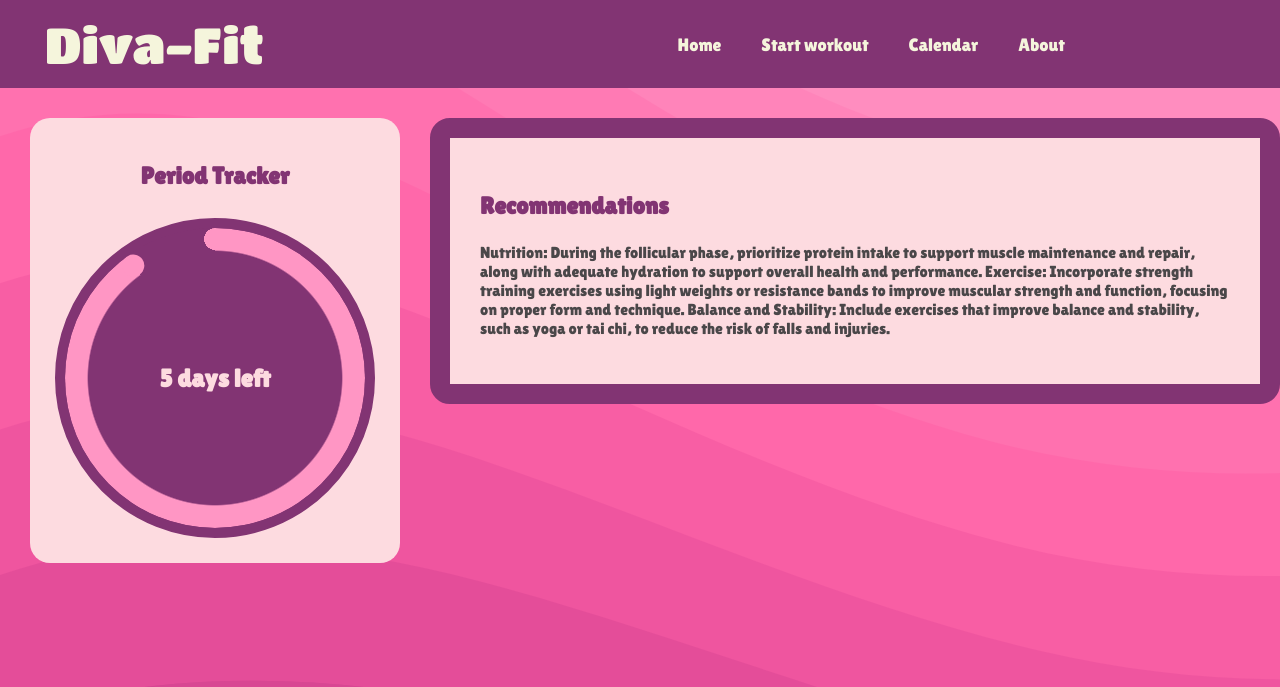
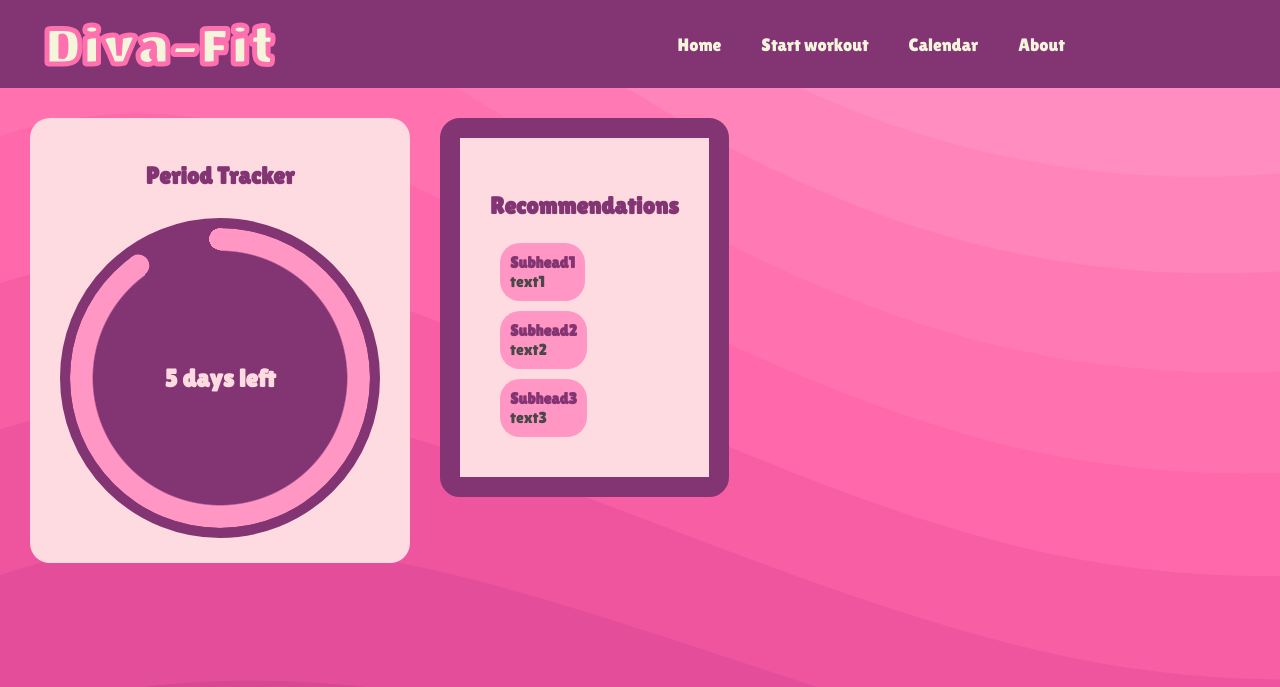
Before and after one commit to swetha3456/diva-fit, a Flask app: page /home in a window 1280 px wide. Shown: the top 687 px of the page. Run offline with Flask 3, Linux system fonts and the light colour scheme; the visitor is signed in with stand-in values (Sample User, id 1).

Commit message:
home page

```diff
--- a/static/home.css
+++ b/static/home.css
@@ -23,6 +23,9 @@ background-size: cover;
   font-style: normal;
   font-size:50px;
     padding-left:30px;
+    -webkit-text-stroke-color:#fe70ae;
+    -webkit-text-stroke-width:5px;
+  letter-spacing:1.5px;
 }
 .navbar{
    display: flex;
@@ -64,6 +67,24 @@ background-size: cover;
     margin-top:30px;
 }
 
+.row{
+    background-color: #ff96c4;
+    border-radius:20px;
+    padding:10px;
+    margin:10px;
+    width:fit-content;
+    height: fit-content;
+
+}
+h4{
+    color: #823473;
+    margin-block-start: 0px;
+    margin-block-end: 0px;
+}
+p{
+    margin-block-start: 0px;
+    margin-block-end: 0px;
+}
 .chart{
     background-color: #fddbe0;
     width:340px;
--- a/templates/userhome.html
+++ b/templates/userhome.html
@@ -25,8 +25,19 @@
         </div>
         <div class="rec">
             <h3>Recommendations</h3>
-            <p>Nutrition: During the follicular phase, prioritize protein intake to support muscle maintenance and repair, along with adequate hydration to support overall health and performance. Exercise: Incorporate strength training exercises using light weights or resistance bands to improve muscular strength and function, focusing on proper form and technique. Balance and Stability: Include exercises that improve balance and stability, such as yoga or tai chi, to reduce the risk of falls and injuries.
-            </p>
+            <div class="row">
+                <h4>Subhead1</h4>
+                <p>text1</p>
+            </div>
+            <div class="row">
+                <h4>Subhead2</h4>
+                <p>text2</p>
+            </div>
+            <div class="row">
+                <h4>Subhead3</h4>
+                <p>text3</p>
+            </div>
+        </p>
         </div>
     </div>
 
```
